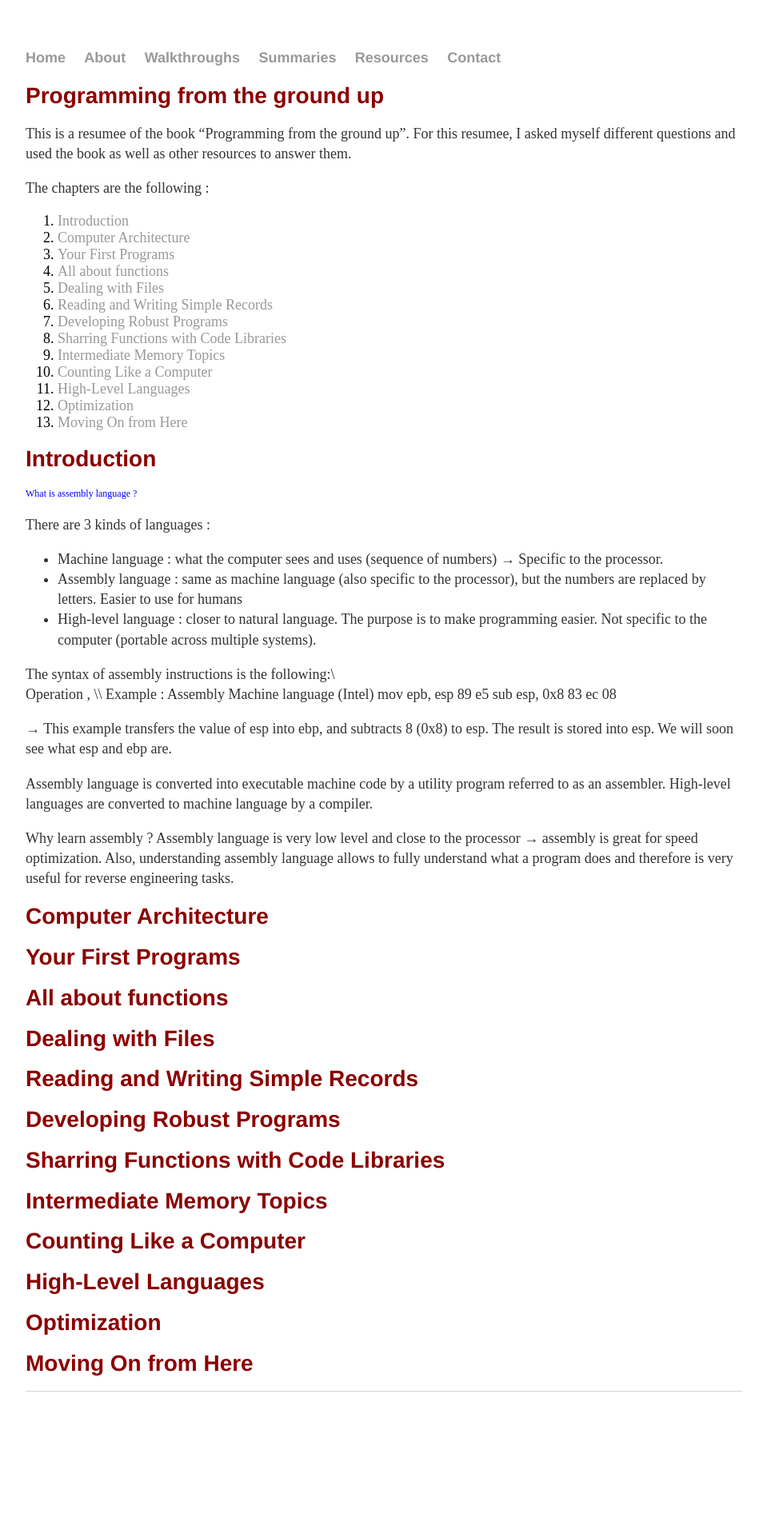
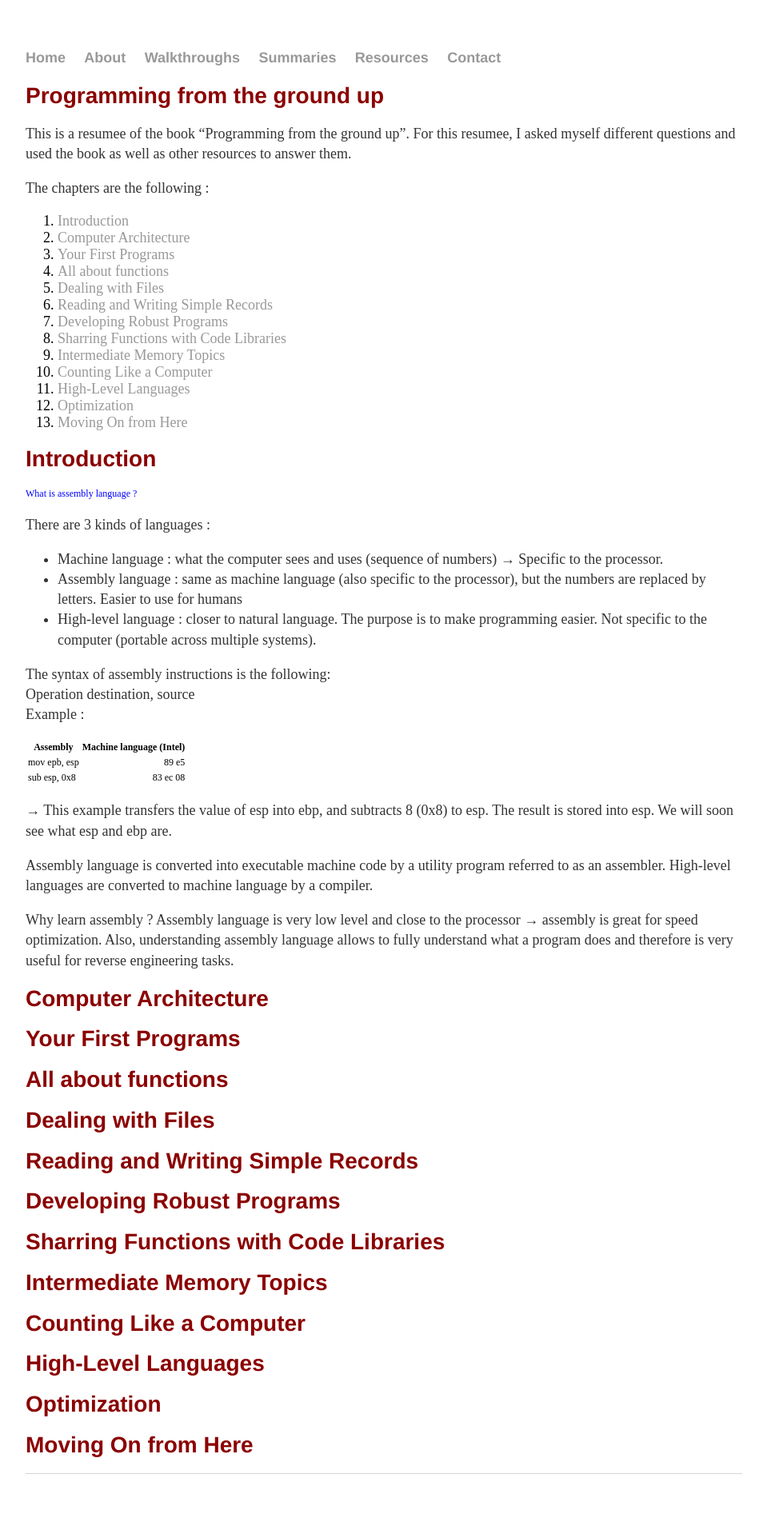
Before and after one commit to jsom1/jsom1.github.io, a Jekyll site: the page built from _summaries/assembly.md, in a window 1280 px wide. Shown: the whole page at 80% size, without its empty margins (160-1119 px from the left). Built offline with Jekyll 4.4.1, drawn with Linux system fonts in a browser that asks for light colours; our own code applies the rules of GitHub Pages for plain Markdown files; before the commit the page ends 1800 px from its top, so only the background shows below that.

Commit message:
Update assembly.md

```diff
--- a/_summaries/assembly.md
+++ b/_summaries/assembly.md
@@ -61,10 +61,14 @@
 - High-level language : closer to natural language. The purpose is to make programming easier. Not specific to the computer (portable across multiple systems).
 
 The syntax of assembly instructions is the following:\\
-Operation <destination>, <source>\\
-Example :	Assembly		Machine language (Intel)
-		mov epb, esp		89 e5
-		sub esp, 0x8		83 ec 08
+Operation destination, source\\
+Example :
+
+| Assembly | Machine language (Intel) |
+| --- | ---:|
+| mov epb, esp | 89 e5 |
+| sub esp, 0x8 | 83 ec 08 |
+{:.table-striped}
 
 → This example transfers the value of esp into ebp, and subtracts 8 (0x8) to esp. The result is stored into esp. We will soon see what esp and ebp are.
 
```
